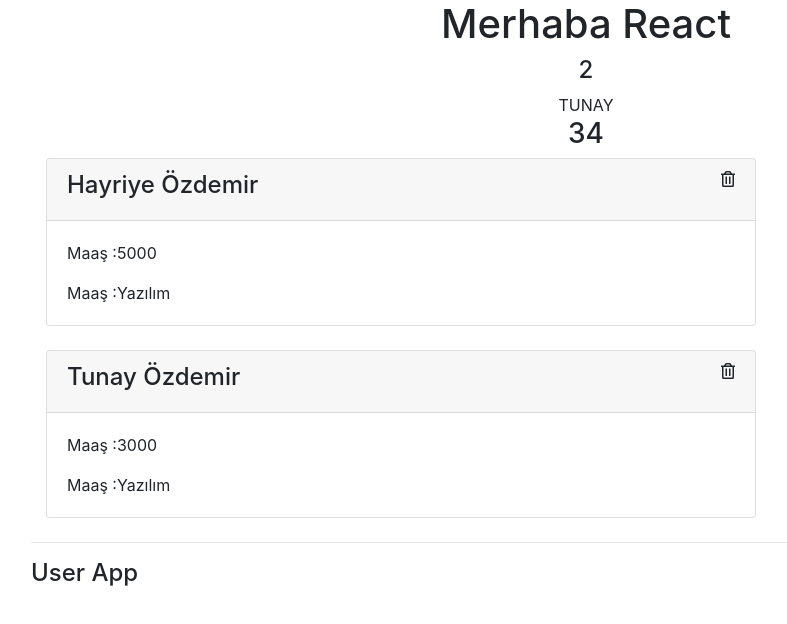
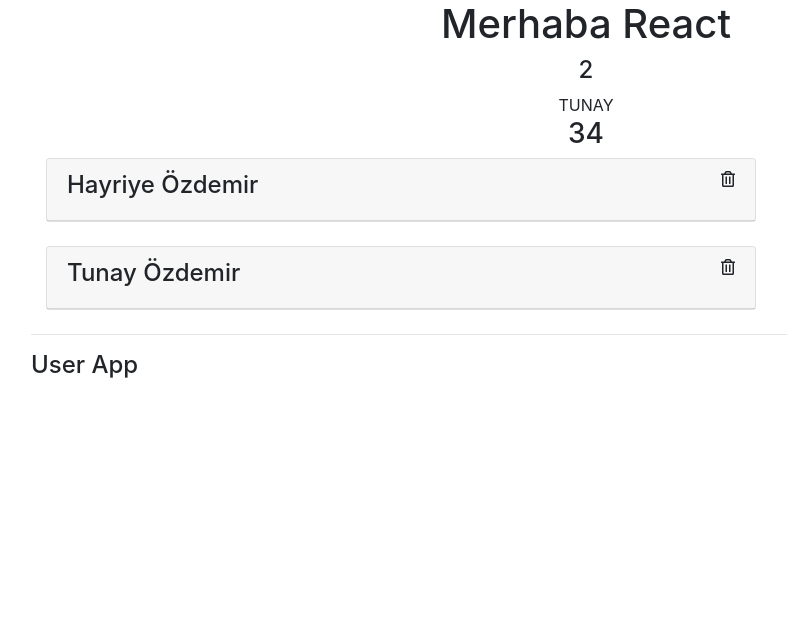
Before and after one commit to tunayozdemir/reactApp, a React (Create React App) app: page / in a window 1280 px wide. Shown: the top 624 px of the page, without its empty margins (54-841 px from the left). Built offline with nearby package versions, Linux system fonts and the light colour scheme.

Commit message:
state islemleri

```diff
--- a/src/App.js
+++ b/src/App.js
@@ -13,12 +13,12 @@ const App = () => {
       <User
         name ="Hayriye Özdemir"
         department = "Yazılım"
-       salary="5000"
+        salary="5000"
       />
       <User
         name ="Tunay Özdemir"
         department = "Yazılım"
-       salary="3000"
+        salary="3000"
       />
       <hr/>
       <Navbar title="User App"/>
--- a/src/pages/user.js
+++ b/src/pages/user.js
@@ -3,6 +3,15 @@ import PropTypes from 'prop-types'
 
 
 class User extends Component {
+
+  constructor(props){
+    super(props);
+
+    this.state={
+      // deneme : "Deneme"
+      isVisable : false
+    }
+  }
 
   // Eğer istenen bilgiler props ta yoksa aşağıdaki değerler gelecektir.
   static defaultProps = {
@@ -15,6 +24,7 @@ class User extends Component {
 
     // Destructing
     const {name, department, salary} = this.props
+    const {isVisable}=this.state
     return (
     // <form className="App">
     //   <input type="text"></input>
@@ -36,10 +46,15 @@ class User extends Component {
         <h4 className="d-inline">{name}</h4>
         <i className="far fa-trash-alt" style={{cursor:"pointer"}}></i>
         </div>
+
+        {
+          isVisable ?
         <div className="card-body">
-          <p className="card-text">Maaş :{salary}</p>
-          <p className="card-text">Maaş :{department}</p>
-        </div>
+          <p className="card-text">Maaş : {salary}</p>
+          <p className="card-text">Maaş : {department}</p>
+          {/* <p>State : {this.state.deneme}</p> */}
+        </div> : null
+        }
       </div>
     </div>
     )
```
Also changed, not shown: 1 other file (tests, documents, lock files or other folders).
